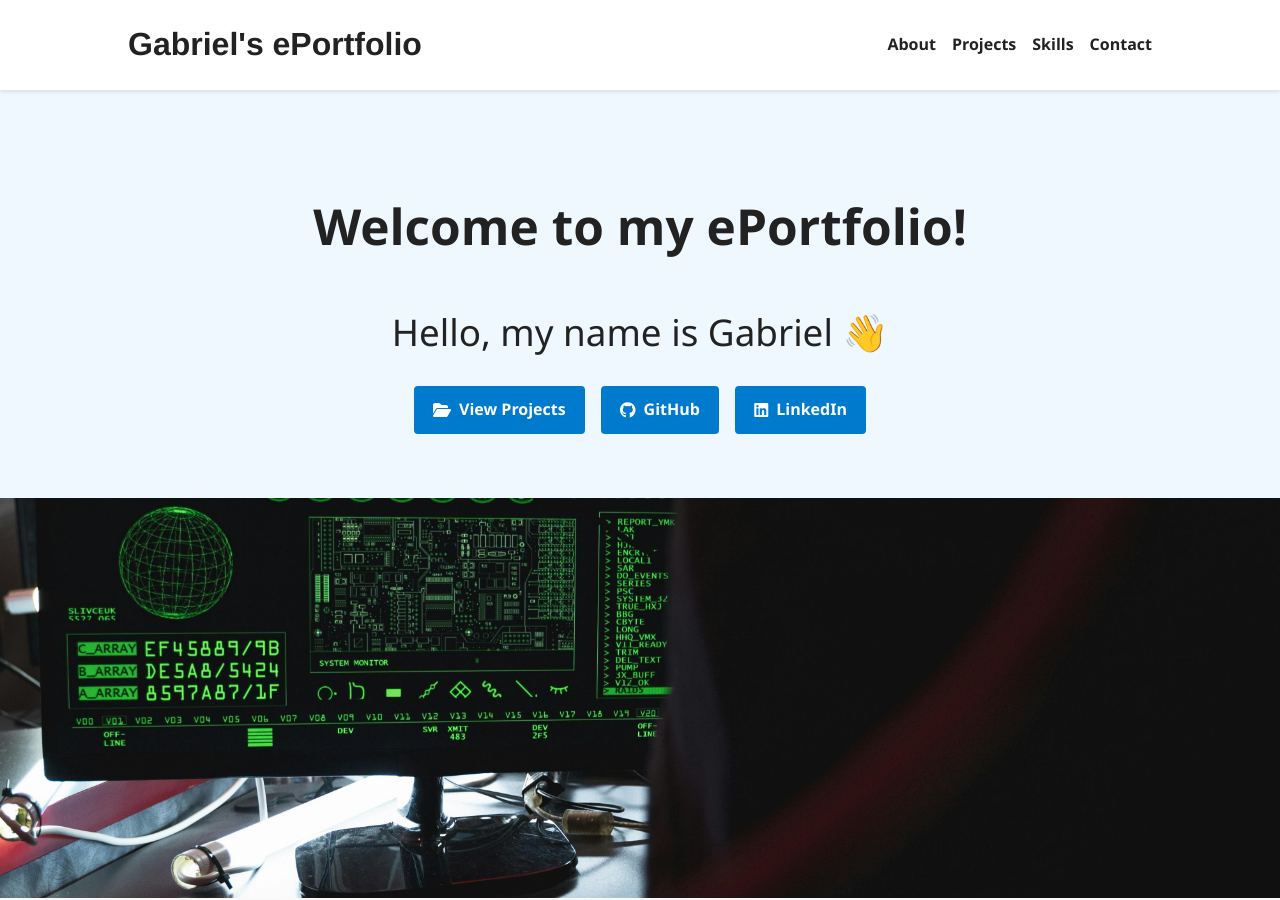
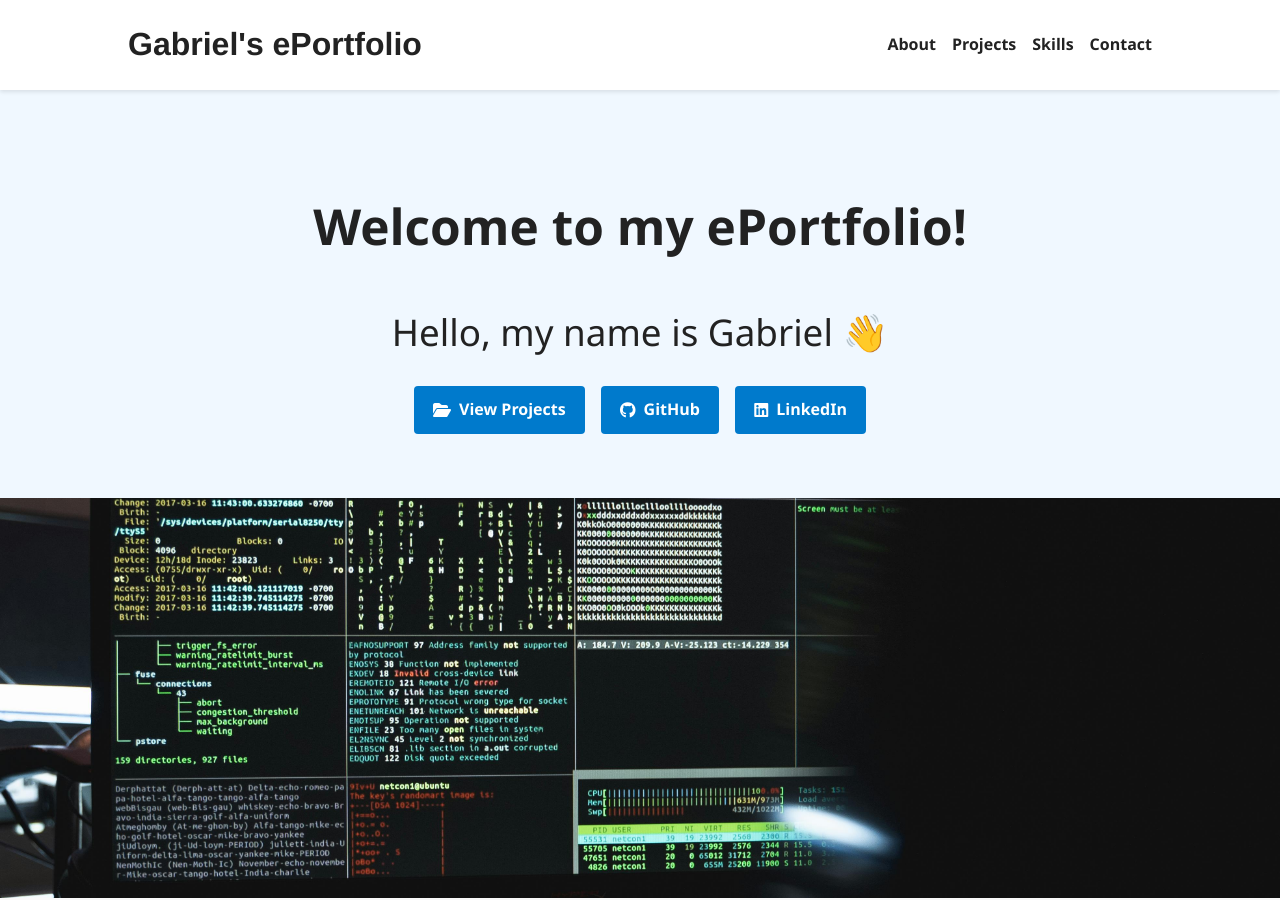
Before and after one commit to GabrielNetSec/GabrielNetSec.github.io, a Jekyll site: the page index.html, which Jekyll copies as it is, in a window 1280 px wide and 900 px high. Built offline with Jekyll 4.4.1, drawn with Linux system fonts in a browser that asks for light colours.

Commit message:
Update index.html

```diff
--- a/index.html
+++ b/index.html
@@ -43,7 +43,7 @@
   <!-- About Section -->
 
   <section class="banner-image">
-    <img src="pexels-tima-miroshnichenko-5380589.jpg" alt="Cybersecurity themed image showing green interface on monitor">
+    <img src="assets/images/image1.jpg" alt="Cybersecurity themed image showing green interface on monitor">
   </section>
 
   <section class="section fade-in" id="about">
```
